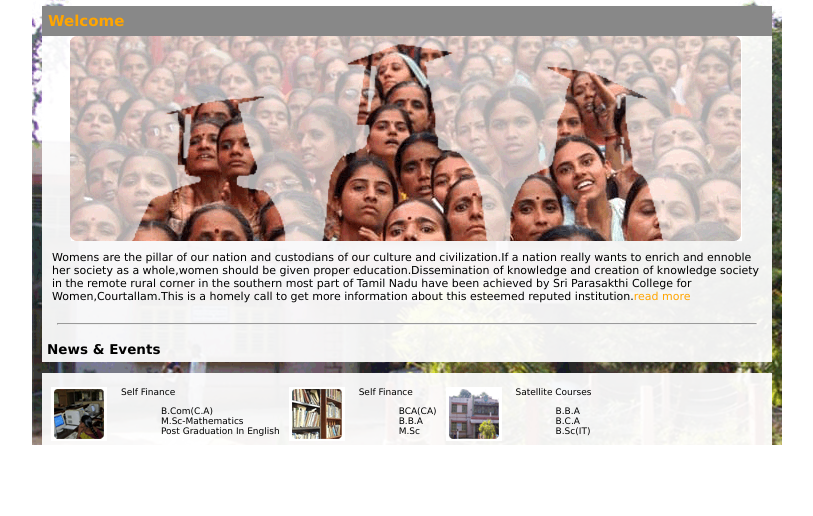
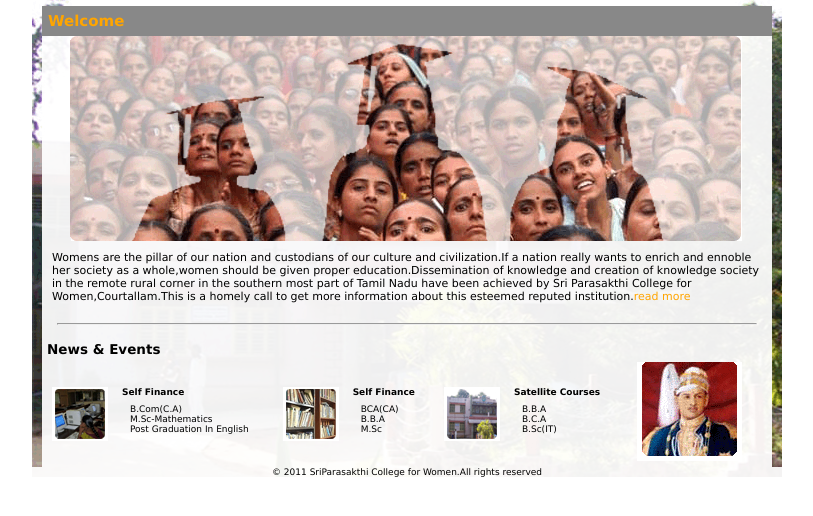
Before and after one commit to dineshkumarl/PSC, a plain HTML site: page src/index.html in a window 1280 px wide. Shown: the part 96-612 px from the top of the page, without its empty margins (233-1046 px from the left). Drawn offline with Linux system fonts and the light colour scheme.

Commit message:
[added kingphoto,disclaimer content in the footer]-anishkumarl

```diff
--- a/src/css/main.css
+++ b/src/css/main.css
@@ -4,7 +4,9 @@ body {
   font-size:9px;
 }
 
-.clearfix{
+
+.clearfix
+{
 	overflow:hidden;
 }
 
@@ -71,7 +73,9 @@ min-height: 20px;
 }
 .main-content .home-nae-heading{
   padding:5px;
-}
+margin-bottom:0px;
+  }
+
 
 .main-content .footer
 {
@@ -79,11 +83,14 @@ min-height: 20px;
         margin:0px 10px 0px 10px;
 }
 
-.main-content  .footer .footer-section
+.main-content .footer .footer-section
 {
 float:left;
-margin-top:14px;
-margin-left:9px;
+margin-top:25px;
+margin-left:29px;
+}
+.main-content .footer .footer-section:first-child{
+  margin-left:10px;
 }
 
 .footer .footer-section .footer-section-image
@@ -92,15 +99,29 @@ float:left;
 margin-right:14px;
 }
 
+
+.footer .footer-section.king-photo-section
+{
+	float:right;
+margin:-6px 30px 6px 0px;
+}
+
+.footer-section-content .list-section
+{
+    padding:5px;
+ 	list-style:none;
+	margin:2px 0px 0px 3px;
+}
+
+.disclaimer-content
+{
+  background-color: rgba(255,255,255,0.93);
+text-align: center;
+}
+
+
 .footer .footer-section .footer-section-content
 {
 float:left;
 
 }
-
-.footer-section-content .list-section li
-{
-
- 	list-style:none;
-	margin-left:0px;
-}
--- a/src/index.html
+++ b/src/index.html
@@ -46,14 +46,15 @@ to get more information about this esteemed reputed institution.<a class="more-l
 	             <img src="img/footerimage1.gif"></img>
 	          </div>
 	          <div class="footer-section-content ">
-	             Self Finance
+	             <strong>Self Finance</strong>
+				 <div class="order-list">
 				   <ul class="list-section">
 				     <li>B.Com(C.A)</li>
 				     <li>M.Sc-Mathematics</li>
 				     <li>Post Graduation In English</li>
 				   </ul>
 				 </div>
-
+			   </div>
 	        </div>
 
 	      <div class="footer-section ">
@@ -61,12 +62,14 @@ to get more information about this esteemed reputed institution.<a class="more-l
 	                <img src="img/footerimage2.gif"></img>
 	           </div>
 	           <div class="footer-section-content ">
-	              Self Finance
+	                <strong>Self Finance</strong>
+			              	  <div class="order-list">
                            <ul class="list-section">
 				                      <li>BCA(CA)</li>
 				                      <li>B.B.A</li>
 				                      <li>M.Sc</li>
 				                   </ul>
+				                </div>
 	             </div>
 	      </div>
 
@@ -75,7 +78,8 @@ to get more information about this esteemed reputed institution.<a class="more-l
 	               <img src="img/footerimage3.gif"></img>
 	          </div>
 	          <div class="footer-section-content ">
-	              Satellite Courses
+                 <strong>Satellite Courses</strong>
+				         <div class="order-list">
 				            <ul class="list-section">
 				               <li>B.B.A</li>
 				               <li>B.C.A</li>
@@ -85,8 +89,20 @@ to get more information about this esteemed reputed institution.<a class="more-l
 	          </div>
 	      </div>
 
+	   <div class="footer-section king-photo-section">
+	             <img src="img/kingphoto.gif"></img>
 	   </div>
+
 	   </div>
+		 <div class="disclaimer-content">&copy; 2011 SriParasakthi College for Women.All rights reserved</div>
+
+
+	   </div>
+
+
+
+ </div>
+
 
 </body>
 </html>
```
Lines whose indentation alone changed are shown as unchanged.
